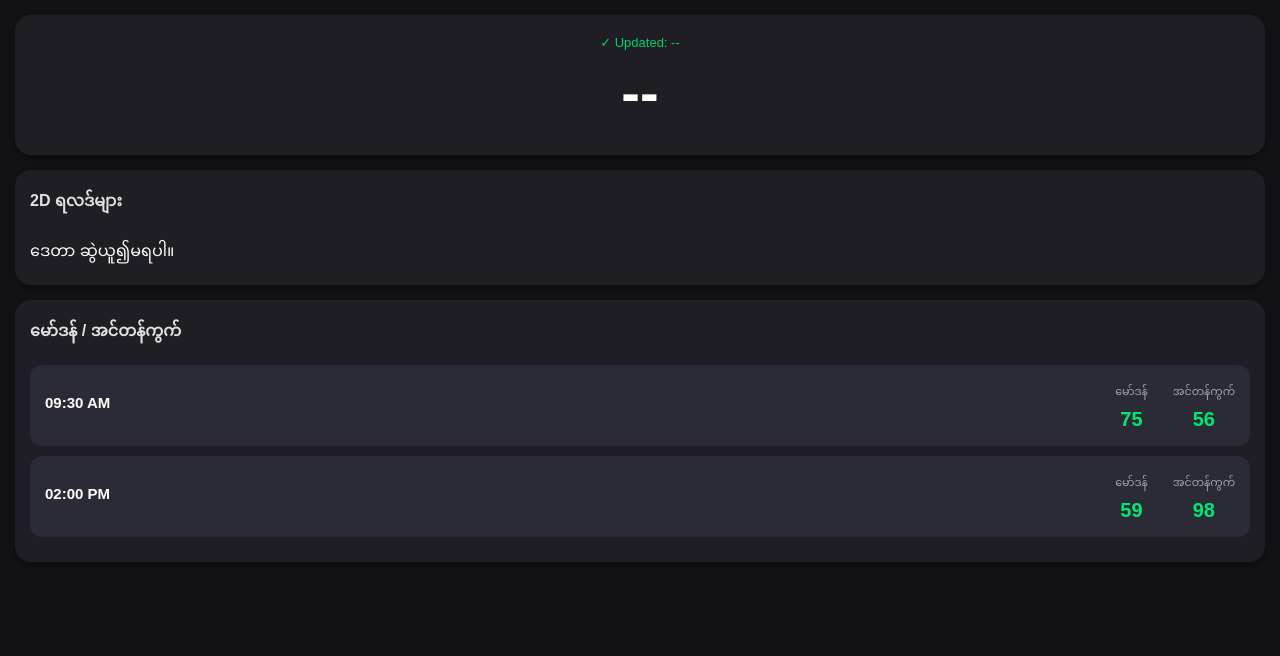
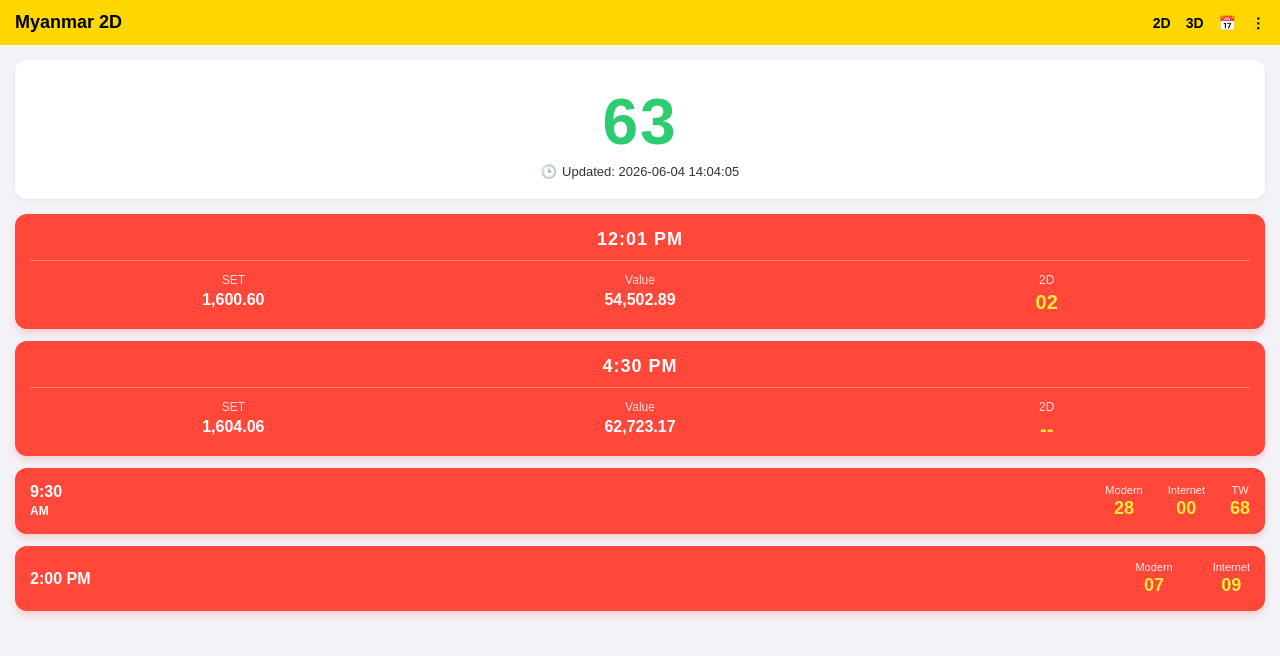
Before and after one commit to tok964452-cyber/thai-2d-api, a website: page index.html in a window 1280 px wide. Drawn offline with Linux system fonts and the light colour scheme; no server answers.

Commit message:
Update index.html

```diff
--- a/index.html
+++ b/index.html
@@ -3,180 +3,237 @@
 <head>
     <meta charset="UTF-8">
     <meta name="viewport" content="width=device-width, initial-scale=1.0">
-    <title>Thai 2D Results</title>
+    <title>Myanmar 2D</title>
     <style>
         body {
-            background-color: #121214;
-            color: #fff;
+            background-color: #f2f2f7;
+            color: #333;
             font-family: sans-serif;
+            margin: 0;
+            padding: 0;
+        }
+        /* ထိပ်ဆုံး အဝါရောင် Header */
+        .top-header {
+            background-color: #ffd700;
+            padding: 12px 15px;
+            display: flex;
+            justify-content: space-between;
+            align-items: center;
+            font-weight: bold;
+            color: #000;
+        }
+        .app-title {
+            font-size: 18px;
+        }
+        .header-icons {
+            display: flex;
+            gap: 15px;
+            align-items: center;
+            font-size: 14px;
+        }
+
+        .main-container {
             padding: 15px;
-            margin: 0;
         }
-        .header-card {
-            background-color: #1e1e24;
-            border-radius: 16px;
+
+        /* အစိမ်းရောင် ဂဏန်းကြီးပြကွက် */
+        .live-card {
+            background-color: #ffffff;
+            border-radius: 12px;
             padding: 20px;
             text-align: center;
             margin-bottom: 15px;
-            box-shadow: 0 4px 6px rgba(0,0,0,0.3);
+            box-shadow: 0 2px 4px rgba(0,0,0,0.05);
         }
         .live-number {
-            font-size: 56px;
+            font-size: 64px;
             font-weight: bold;
-            color: #ffffff;
-            margin: 10px 0;
+            color: #2ecc71;
+            margin: 5px 0;
+            letter-spacing: 2px;
         }
         .update-time {
             font-size: 13px;
-            color: #00d26a;
+            color: #333;
+            display: flex;
+            justify-content: center;
+            align-items: center;
+            gap: 5px;
         }
-        .card {
-            background-color: #1e1e24;
-            border-radius: 16px;
+
+        /* အနီရောင် ဇယားကွက် ကတ်များ */
+        .red-card {
+            background-color: #ff473a;
+            border-radius: 12px;
             padding: 15px;
-            margin-bottom: 15px;
-            box-shadow: 0 4px 6px rgba(0,0,0,0.3);
+            margin-bottom: 12px;
+            color: #ffffff;
+            box-shadow: 0 4px 6px rgba(255, 71, 58, 0.2);
         }
-        .card-title {
+        .time-header {
+            text-align: center;
+            font-size: 18px;
+            font-weight: bold;
+            margin-bottom: 10px;
+            letter-spacing: 1px;
+        }
+        .divider {
+            border: none;
+            border-top: 1px solid rgba(255, 255, 255, 0.3);
+            margin: 8px 0 12px 0;
+        }
+
+        /* Set နှင့် Value ဇယားပုံစံ */
+        .set-val-row {
+            display: flex;
+            justify-content: space-between;
+            text-align: center;
+        }
+        .col {
+            flex: 1;
+        }
+        .col-label {
+            font-size: 12px;
+            color: rgba(255, 255, 255, 0.8);
+            margin-bottom: 4px;
+        }
+        .col-value {
             font-size: 16px;
             font-weight: bold;
-            margin-bottom: 15px;
-            color: #e0e0e0;
         }
-        .time-row {
-            display: flex;
-            justify-content: space-between;
-            align-items: center;
-            background-color: #2b2b36;
-            border-radius: 12px;
-            padding: 15px;
-            margin-bottom: 10px;
+        .col-value-lg {
+            font-size: 20px;
+            font-weight: bold;
+            color: #ffeb3b;
         }
-        .time-row:last-child {
-            margin-bottom: 0;
-        }
-        .time-label {
-            font-size: 15px;
-            font-weight: bold;
-            color: #ffffff;
-            margin-bottom: 6px;
-        }
-        .details {
-            font-size: 12px;
-            color: #a0a0b0;
-        }
-        .twod-number {
-            font-size: 24px;
-            font-weight: bold;
-            color: #ffbc00;
-        }
+
+        /* Modern, Internet, TW ဇယားပုံစံ */
         .modern-row {
             display: flex;
             justify-content: space-between;
             align-items: center;
-            background-color: #2b2b36;
-            border-radius: 12px;
-            padding: 15px;
-            margin-bottom: 10px;
         }
-        .modern-values {
+        .mod-time {
+            font-size: 16px;
+            font-weight: bold;
+        }
+        .mod-values-container {
             display: flex;
             gap: 25px;
             text-align: center;
         }
-        .m-val-box div:first-child {
+        .mod-box-label {
             font-size: 11px;
-            color: #a0a0b0;
-            margin-bottom: 4px;
+            color: rgba(255, 255, 255, 0.9);
+            margin-bottom: 2px;
         }
-        .m-val-box div:last-child {
-            font-size: 20px;
+        .mod-box-val {
+            font-size: 18px;
             font-weight: bold;
-            color: #00e676;
+            color: #ffeb3b;
         }
     </style>
 </head>
 <body>
 
-    <!-- ထိပ်ဆုံး Live 2D ဂဏန်းပြ ကတ် -->
-    <div class="header-card" id="header-section">
-        <div class="update-time" id="live-time">✓ Updated: --</div>
-        <div class="live-number" id="live-twod">--</div>
+    <!-- ထိပ်ဆုံး အဝါရောင်ဘား -->
+    <div class="top-header">
+        <div class="app-title">Myanmar 2D</div>
+        <div class="header-icons">
+            <span>2D</span>
+            <span>3D</span>
+            <span>📅</span>
+            <span>⋮</span>
+        </div>
     </div>
 
-    <!-- 2D ရလဒ်များ (Set / Value / Time) -->
-    <div class="card">
-        <div class="card-title">2D ရလဒ်များ</div>
-        <div id="result-container">ဒေတာများကို ဆွဲယူနေပါပြီ...</div>
+    <div class="main-container">
+        <!-- Live ဂဏန်းပြ ကတ် -->
+        <div class="live-card">
+            <div class="live-number" id="live-twod">63</div>
+            <div class="update-time">
+                <span>🕒</span> <span id="live-time">Updated: 2026-06-04 14:04:05</span>
+            </div>
         </div>
 
-    <!-- မော်ဒန် / အင်တန် ကတ် -->
-    <div class="card">
-        <div class="card-title">မော်ဒန် / အင်တန်ကွက်</div>
-        <div class="modern-row">
-            <div>
-                <div class="time-label">09:30 AM</div>
+        <!-- 12:01 PM ဇယားကွက် -->
+        <div class="red-card">
+            <div class="time-header">12:01 PM</div>
+            <hr class="divider">
+            <div class="set-val-row">
+                <div class="col">
+                    <div class="col-label">SET</div>
+                    <div class="col-value">1,600.60</div>
                 </div>
-            <div class="modern-values">
-                <div class="m-val-box">
-                    <div>မော်ဒန်</div>
-                    <div>75</div>
+                <div class="col">
+                    <div class="col-label">Value</div>
+                    <div class="col-value">54,502.89</div>
                 </div>
-                <div class="m-val-box">
-                    <div>အင်တန်ကွက်</div>
-                    <div>56</div>
+                <div class="col">
+                    <div class="col-label">2D</div>
+                    <div class="col-value-lg">02</div>
                 </div>
             </div>
         </div>
+
+        <!-- 4:30 PM ဇယားကွက် -->
+        <div class="red-card">
+            <div class="time-header">4:30 PM</div>
+            <hr class="divider">
+            <div class="set-val-row">
+                <div class="col">
+                    <div class="col-label">SET</div>
+                    <div class="col-value">1,604.06</div>
+                </div>
+                <div class="col">
+                    <div class="col-label">Value</div>
+                    <div class="col-value">62,723.17</div>
+                </div>
+                <div class="col">
+                    <div class="col-label">2D</div>
+                    <div class="col-value-lg">--</div>
+                </div>
+            </div>
+        </div>
+
+        <!-- 9:30 AM Modern / Internet / TW ကွက် -->
+        <div class="red-card">
             <div class="modern-row">
+                <div class="mod-time">9:30<br><span style="font-size: 12px;">AM</span></div>
+                <div class="mod-values-container">
                     <div>
-                <div class="time-label">02:00 PM</div>
+                        <div class="mod-box-label">Modern</div>
+                        <div class="mod-box-val">28</div>
                     </div>
-            <div class="modern-values">
-                <div class="m-val-box">
-                    <div>မော်ဒန်</div>
-                    <div>59</div>
+                    <div>
+                        <div class="mod-box-label">Internet</div>
+                        <div class="mod-box-val">00</div>
                     </div>
-                <div class="m-val-box">
-                    <div>အင်တန်ကွက်</div>
-                    <div>98</div>
+                    <div>
+                        <div class="mod-box-label">TW</div>
+                        <div class="mod-box-val">68</div>
                     </div>
                 </div>
             </div>
         </div>
 
-    <script>
-        fetch('/2d_result')
-            .then(response => response.json())
-            .then(data => {
-                // Live အချက်အလက်များကို ထည့်သွင်းခြင်း
-                if (data.live) {
-                    document.getElementById('live-twod').innerText = data.live.twod;
-                    document.getElementById('live-time').innerText = `✓ Updated: ${data.live.time}`;
-                }
-
-                const container = document.getElementById('result-container');
-                container.innerHTML = '';
-
-                let results = Array.isArray(data) ? data[0].child : data.result;
-
-                results.forEach(item => {
-                    const row = document.createElement('div');
-                    row.className = 'time-row';
-                    row.innerHTML = `
+        <!-- 2:00 PM Modern / Internet ကွက် -->
+        <div class="red-card">
+            <div class="modern-row">
+                <div class="mod-time">2:00 PM</div>
+                <div class="mod-values-container" style="gap: 40px;">
                     <div>
-                            <div class="time-label">${item.open_time}</div>
-                            <div class="details">ထိပ်စီး: ${item.set} &nbsp; နောက်ပိတ်: ${item.value}</div>
+                        <div class="mod-box-label">Modern</div>
+                        <div class="mod-box-val">07</div>
                     </div>
-                        <div class="twod-number">${item.twod}</div>
-                    `;
-                    container.appendChild(row);
-                });
-            })
-            .catch(error => {
-                document.getElementById('result-container').innerHTML = 'ဒေတာ ဆွဲယူ၍မရပါ။';
-            });
-    </script>
+                    <div>
+                        <div class="mod-box-label">Internet</div>
+                        <div class="mod-box-val">09</div>
+                    </div>
+                </div>
+            </div>
+        </div>
+    </div>
 
 </body>
 </html>
```
Lines whose indentation alone changed are shown as unchanged.
